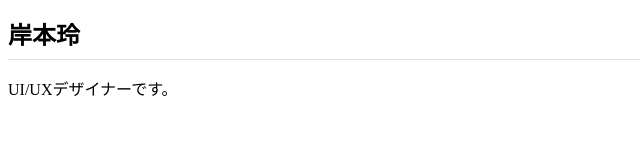
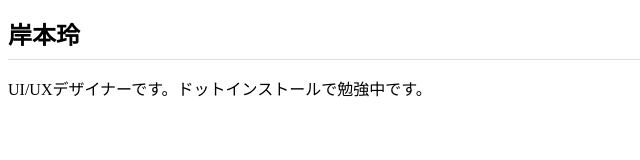
Before and after one commit to A-K-226/A-K-226.github.io, a plain HTML site: page index.html in a window 1280 px wide. Shown: the whole page, without its empty margins (0-640 px from the left). Drawn offline with Linux system fonts and the light colour scheme.

Commit message:
Add files via upload

```diff
--- a/index.html
+++ b/index.html
@@ -7,6 +7,6 @@
 </head>
 <body>
   <h1>岸本玲</h1>
-  <p>UI/UXデザイナーです。</p>
+  <p>UI/UXデザイナーです。ドットインストールで勉強中です。</p>
 </body>
 </html>
```
